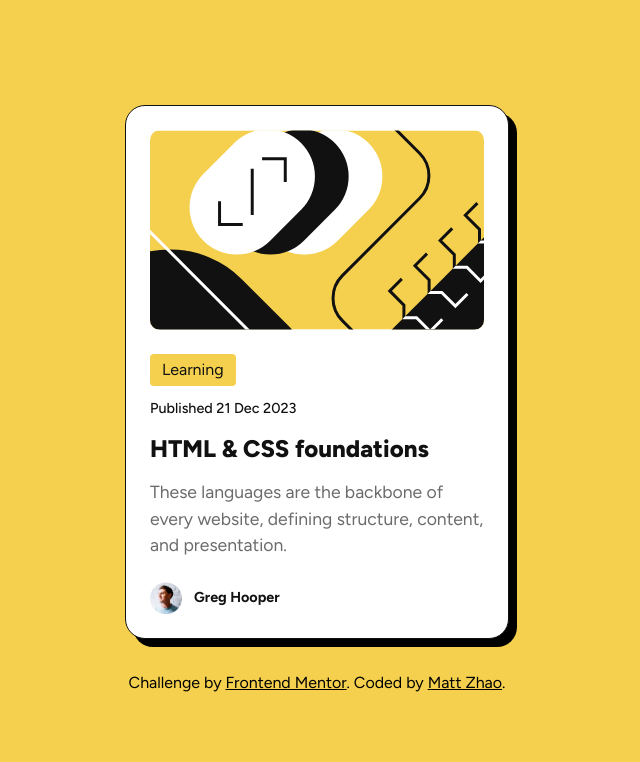
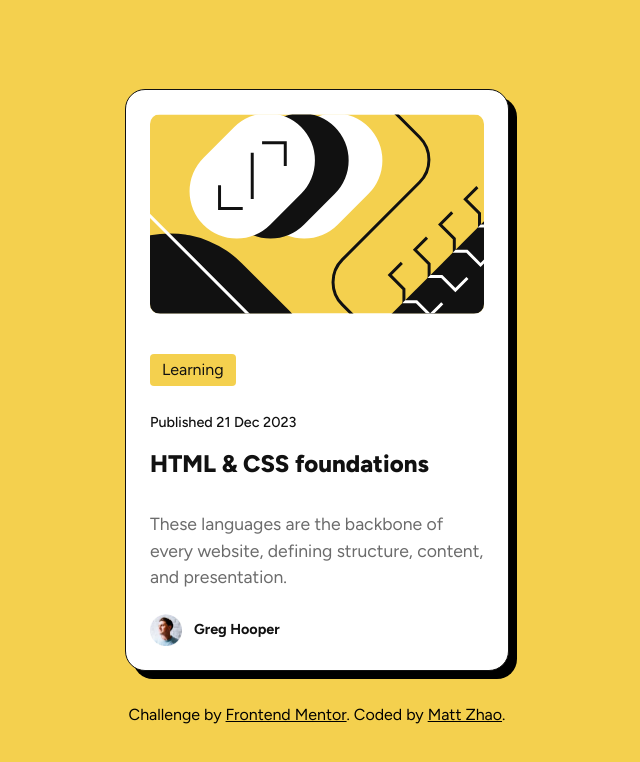
Before and after one commit to Mattzic/BlogPreviewCard, a plain HTML site: page index.html in a window 1280 px wide. Shown: the whole page, without its empty margins (323-963 px from the left). Drawn offline with Linux system fonts and the light colour scheme.

Commit message:
Update styles.css

```diff
--- a/styles.css
+++ b/styles.css
@@ -4,19 +4,17 @@
 *::before,
 *::after {
   box-sizing: border-box;
-  padding: 0;
-  margin: 0;
 }
 
 /* Prevent font size inflation */
-/* html {
+html {
   -moz-text-size-adjust: none;
   -webkit-text-size-adjust: none;
   text-size-adjust: none;
-} */
+}
 
 /* Remove default margin in favour of better control in authored CSS */
-/* body,
+body,
 h1,
 h2,
 h3,
@@ -27,7 +25,7 @@ blockquote,
 dl,
 dd {
   margin-block-end: 0;
-} */
+}
 
 /* Remove list styles on ul, ol elements with a list role, which suggests default styling will be removed */
 ul[role='list'],
```
